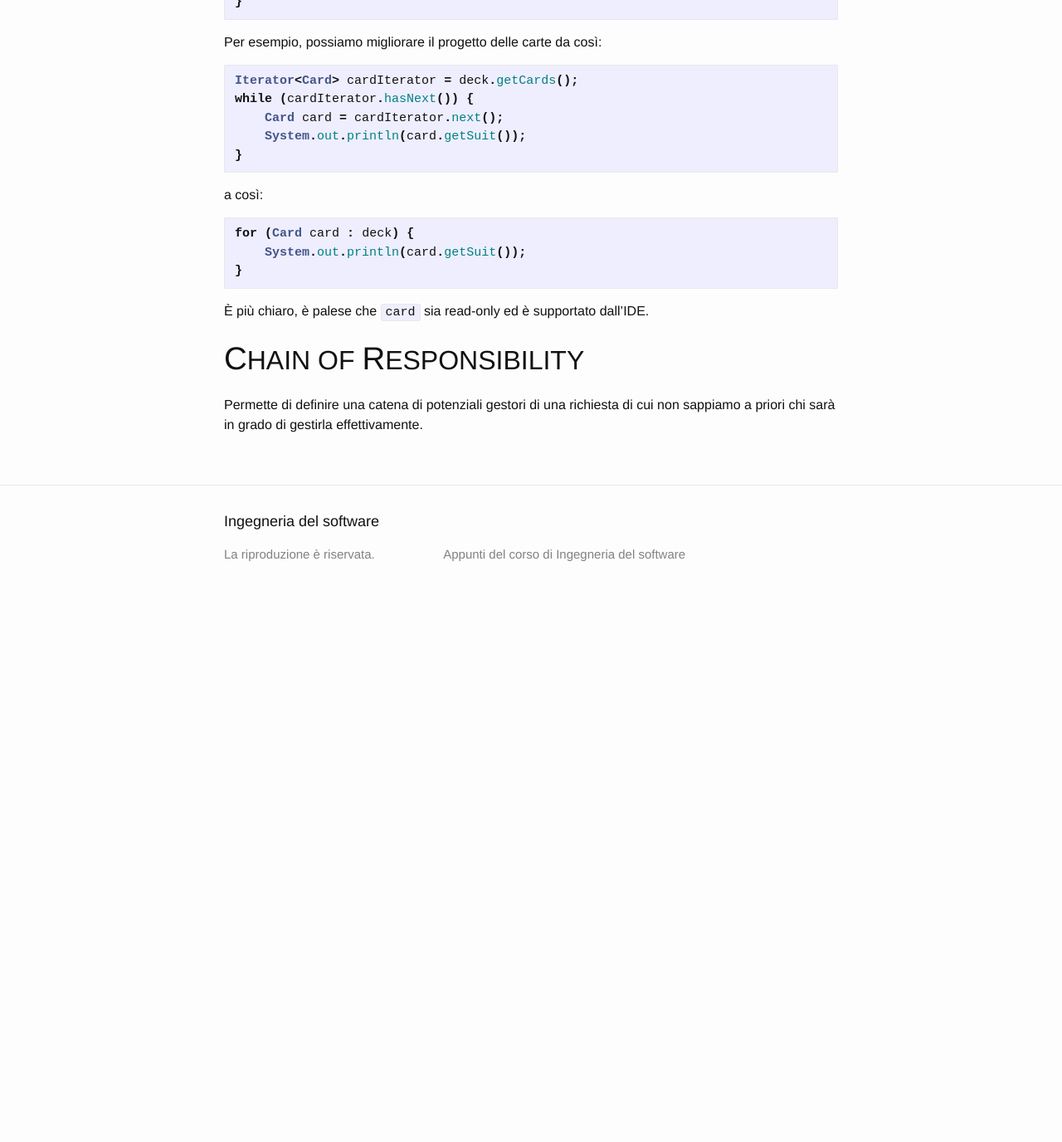
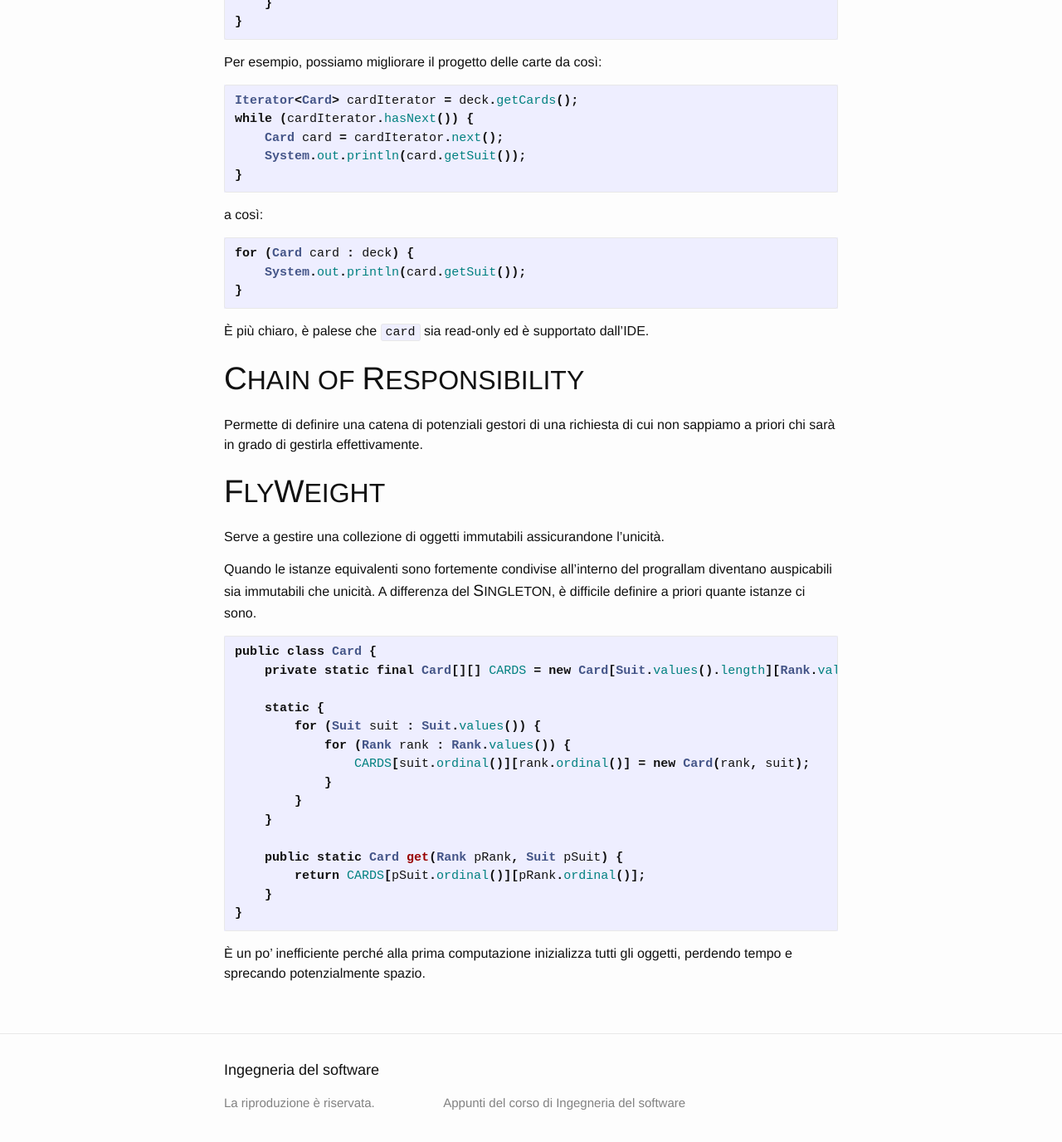
Before and after one commit to MarcoBuster/sweng, a Jekyll site: the page built from _posts/2022-10-26-Patterns.md, in a window 1280 px wide and 1400 px high, scrolled down 2201 px. Shown: the top 1376 px of the window at 83% size. Built offline with Jekyll 4.4.1, drawn with Linux system fonts in a browser that asks for light colours; the table of contents is made by our own code; before the commit the page ends 2940 px from its top, so only the background shows below that.

Commit message:
Add flyweight pattern

````diff
--- a/_posts/2022-10-26-Patterns.md
+++ b/_posts/2022-10-26-Patterns.md
@@ -107,3 +107,30 @@ for (Card card : deck) {
 
 ## <big>C</big>HAIN OF <big>R</big>ESPONSIBILITY
 Permette di definire una catena di potenziali gestori di una richiesta di cui non sappiamo a priori chi sarà in grado di gestirla effettivamente.
+
+## <big>F</big>LY<big>W</big>EIGHT
+
+Serve a gestire una collezione di oggetti immutabili assicurandone l'unicità.
+
+Quando le istanze equivalenti sono fortemente condivise all'interno del prograllam diventano auspicabili sia immutabili che unicità.
+A differenza del <big>S</big>INGLETON, è difficile definire a priori quante istanze ci sono.
+
+```java
+public class Card {
+    private static final Card[][] CARDS = new Card[Suit.values().length][Rank.values().length];
+
+    static {
+        for (Suit suit : Suit.values()) {
+            for (Rank rank : Rank.values()) {
+                CARDS[suit.ordinal()][rank.ordinal()] = new Card(rank, suit);
+            }
+        }
+    }
+
+    public static Card get(Rank pRank, Suit pSuit) {
+        return CARDS[pSuit.ordinal()][pRank.ordinal()];
+    }
+}
+```
+
+È un po' inefficiente perché alla prima computazione inizializza tutti gli oggetti, perdendo tempo e sprecando potenzialmente spazio.
````
